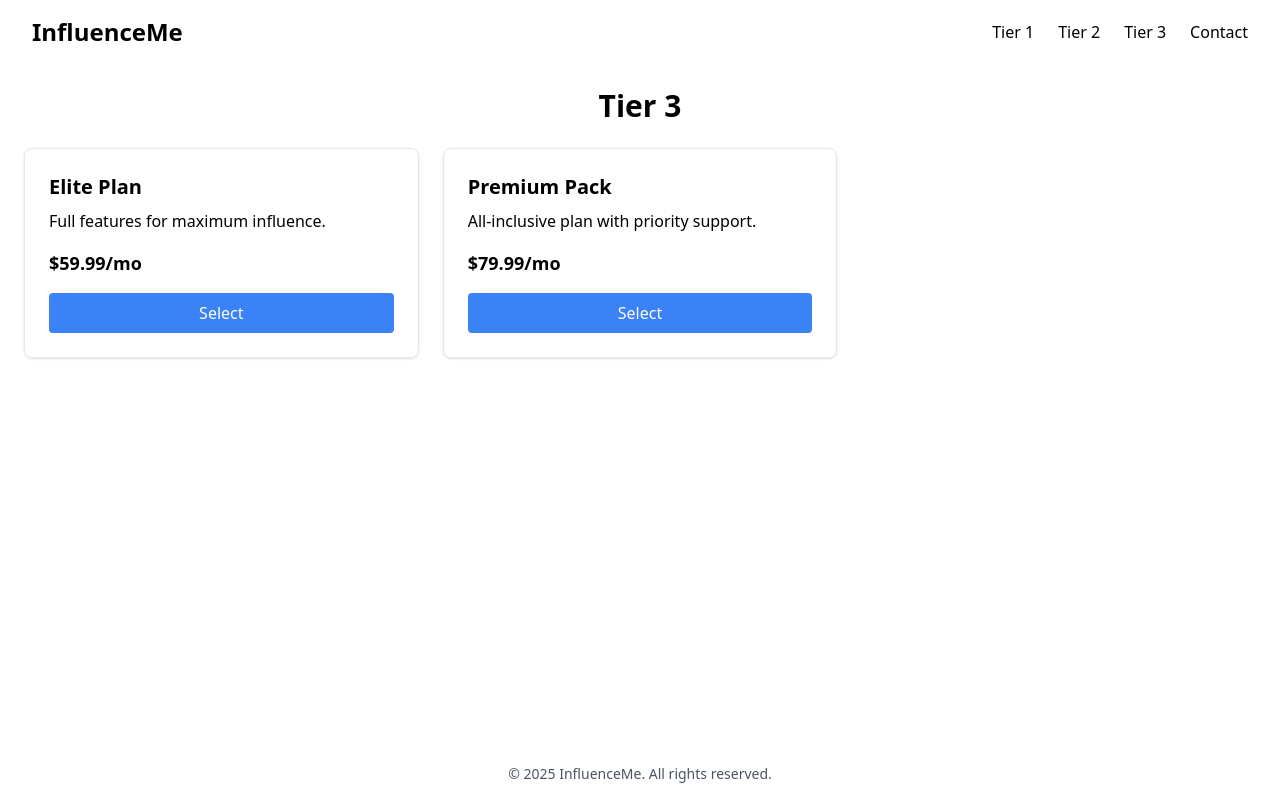
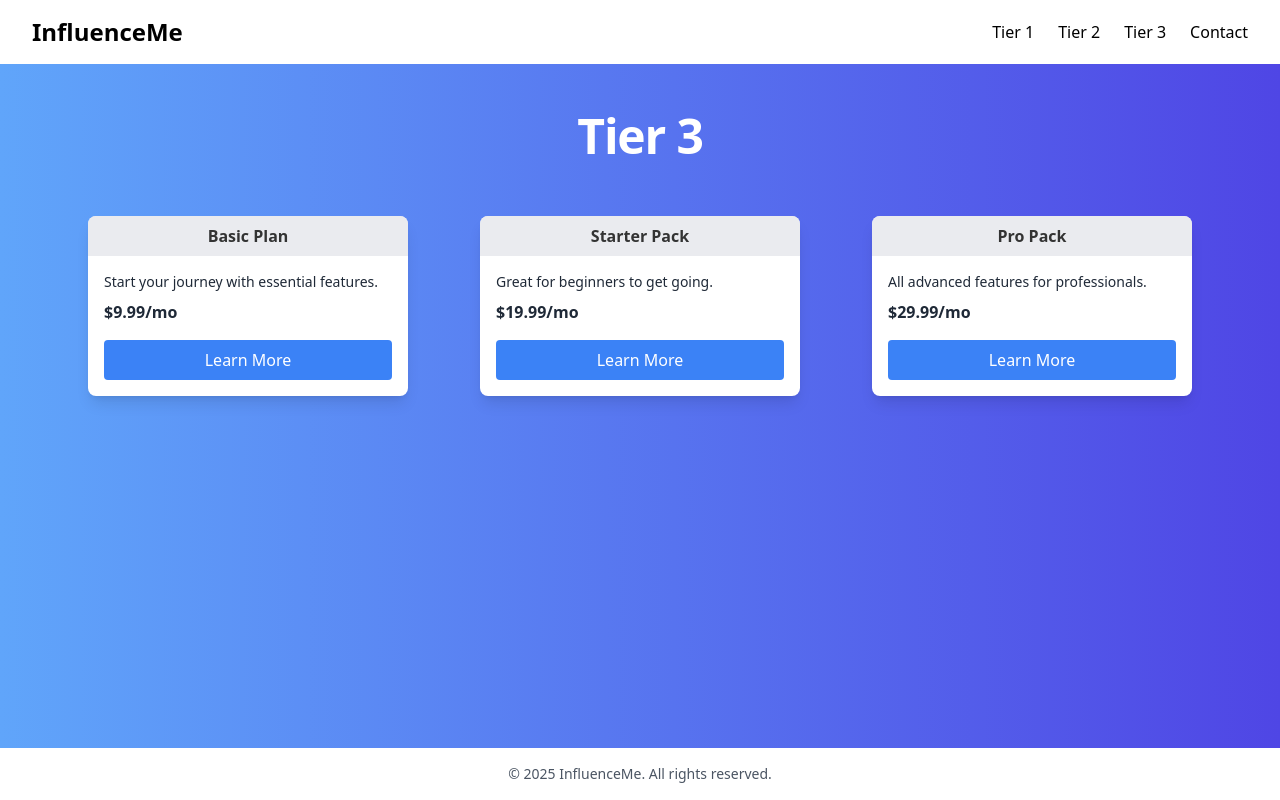
Before and after one commit to ReeceKeys/influencemeweb, a React (Create React App) app: page /tier3 in a window 1280 px wide. Built offline with nearby package versions, Linux system fonts and the light colour scheme.

Commit message:
a lot of work

```diff
--- a/src/components/TierCard.jsx
+++ b/src/components/TierCard.jsx
@@ -1,18 +1,50 @@
-// src/components/TierCard.jsx
-export default function TierCard({ title, description, price, link }) {
+import { useState } from 'react';
+import { motion, AnimatePresence } from 'framer-motion';
+
+export default function TierCard({ title, description, price, details }) {
+  const [expanded, setExpanded] = useState(false);
+
   return (
-    <div className="border rounded-lg p-6 shadow hover:shadow-lg transition flex flex-col justify-between">
-      <div>
-        <h2 className="text-xl font-bold mb-2">{title}</h2>
-        <p className="mb-4">{description}</p>
-        <p className="text-lg font-semibold mb-4">{price}</p>
+    <div className="bg-white text-gray-800 rounded-lg shadow-lg flex flex-col overflow-hidden w-full mb-8">
+      {/* Top label like Home.jsx */}
+      <div className="bg-gray-200 opacity-80 text-center py-1 sm:py-2 text-xs sm:text-sm md:text-base font-semibold text-black">
+        {title}
       </div>
-      <a
-        href={link}
-        className="bg-blue-500 text-white px-4 py-2 rounded hover:bg-blue-600 text-center"
-      >
-        Select
-      </a>
+      {/* Card content */}
+      <div className="flex flex-col p-4 justify-between">
+        <p className="text-sm">{description}</p>
+        <p className="font-semibold mt-2">{price}</p>
+
+        <button
+          onClick={() => setExpanded(!expanded)}
+          className="mt-4 py-2 px-4 bg-blue-500 text-white rounded hover:bg-blue-600 transition"
+        >
+          {expanded ? 'Close' : 'Learn More'}
+        </button>
+      </div>
+
+      {/* Expanded details */}
+      <AnimatePresence>
+        {expanded && (
+          <motion.div
+            initial={{ height: 0 }}
+            animate={{ height: '30vh' }}
+            exit={{ height: 0 }}
+            transition={{ duration: 0.5, ease: 'easeInOut' }}
+            className="overflow-hidden"
+          >
+            <motion.p
+              initial={{ opacity: 0 }}
+              animate={{ opacity: 1 }}
+              exit={{ opacity: 0 }}
+              transition={{ delay: 0.3, duration: 0.4 }}
+              className="p-4 border-t border-gray-300 text-gray-700"
+            >
+              {details}
+            </motion.p>
+          </motion.div>
+        )}
+      </AnimatePresence>
     </div>
   );
 }
--- a/src/pages/Contact.jsx
+++ b/src/pages/Contact.jsx
@@ -1,11 +1,31 @@
-// src/pages/Contact.jsx
-import ContactForm from '../components/ContactForm.jsx';
+import React, { useState, useEffect } from "react";
+import ContactForm from "../components/ContactForm.jsx";
 
 export default function Contact() {
+  const [loaded, setLoaded] = useState(false);
+
+  useEffect(() => {
+    const timeout = setTimeout(() => setLoaded(true), 50);
+    return () => clearTimeout(timeout);
+  }, []);
+
   return (
-    <div className="p-4 sm:p-6 md:p-8 text-center">
-      <h1 className="text-3xl font-bold mb-6">Contact Us</h1>
-      <ContactForm />
+    <div className="flex-1 flex-col bg-gradient-to-r from-blue-400 to-indigo-600 text-white">
+
+      {/* Header */}
+      <header
+        className={`text-center py-8 pb-12 transition-all duration-700 transform ${
+          loaded ? "opacity-100 translate-y-0" : "opacity-0 -translate-y-6"
+        }`}
+      >
+        <h1 className="text-3xl md:text-4xl font-extrabold">Contact Us</h1>
+      </header>
+
+      {/* Main content */}
+      <main className="flex-1 flex items-center justify-center px-4 sm:px-8 md:px-12">
+        <ContactForm />
+      </main>
+
     </div>
   );
 }
--- a/src/pages/Tier1.jsx
+++ b/src/pages/Tier1.jsx
@@ -1,23 +1,61 @@
-// Example: src/pages/Tier1.jsx
+import { useEffect, useState } from 'react';
 import TierCard from '../components/TierCard.jsx';
 
 export default function Tier1() {
+  const tierPlans = [
+    {
+      title: 'Basic Plan',
+      description: 'Start your journey with essential features.',
+      price: '$9.99/mo',
+      details: 'This plan includes the basics you need to get started and is perfect for beginners.',
+    },
+    {
+      title: 'Starter Pack',
+      description: 'Great for beginners to get going.',
+      price: '$19.99/mo',
+      details: 'The Starter Pack adds more advanced features and support, perfect for small teams.',
+    },
+    {
+      title: 'Pro Pack',
+      description: 'All advanced features for professionals.',
+      price: '$29.99/mo',
+      details: 'Pro Pack gives full access to all features, ideal for growing businesses and professionals.',
+    },
+  ];
+
+  const [loaded, setLoaded] = useState(false);
+
+  useEffect(() => {
+    const timeout = setTimeout(() => setLoaded(true), 50);
+    return () => clearTimeout(timeout);
+  }, []);
+
   return (
-    <div className="p-4 sm:p-6 md:p-8">
-      <h1 className="text-3xl font-bold mb-6 text-center">Tier 1</h1>
-      <div className="grid grid-cols-1 sm:grid-cols-2 lg:grid-cols-3 gap-6">
-        <TierCard
-          title="Basic Plan"
-          description="Start your journey with essential features."
-          price="$9.99/mo"
-          link="#"
-        />
-        <TierCard
-          title="Starter Pack"
-          description="Great for beginners to get going."
-          price="$19.99/mo"
-          link="#"
-        />
+    <div className="flex-1 flex flex-col items-center bg-gradient-to-r from-blue-400 to-indigo-600 text-white px-4 sm:px-8 md:px-12">
+
+      {/* Title animates moving down */}
+      <div className={`max-w-3xl mx-auto text-center transition-all duration-700 transform
+                      ${loaded ? 'opacity-100 translate-y-0' : 'opacity-0 -translate-y-6'}`}>
+        <h1 className="text-2xl md:text-4xl lg:text-5xl font-extrabold tracking-tight sm:mb-2 md:mb-6 pb-8 mt-12">
+          Tier 1
+        </h1>
+      </div>
+
+      {/* Cards animate moving up */}
+      <div
+        className={`grid grid-cols-1 sm:grid-cols-2 md:grid-cols-3 gap-6 w-full max-w-6xl justify-items-center transition-all duration-700 transform
+                      ${loaded ? 'opacity-100 translate-y-0' : 'opacity-0 translate-y-6'} sm:pb-12`}
+      >
+        {tierPlans.map((plan) => (
+          <div key={plan.title} className="w-full max-w-xs self-start">
+            <TierCard
+              title={plan.title}
+              description={plan.description}
+              price={plan.price}
+              details={plan.details}
+            />
+          </div>
+        ))}
       </div>
     </div>
   );
--- a/src/pages/Tier2.jsx
+++ b/src/pages/Tier2.jsx
@@ -1,22 +1,61 @@
-import TierCard from '../components/TierCard';
+import { useEffect, useState } from 'react';
+import TierCard from '../components/TierCard.jsx';
 
 export default function Tier2() {
+  const tierPlans = [
+    {
+      title: 'Basic Plan',
+      description: 'Start your journey with essential features.',
+      price: '$9.99/mo',
+      details: 'This plan includes the basics you need to get started and is perfect for beginners.',
+    },
+    {
+      title: 'Starter Pack',
+      description: 'Great for beginners to get going.',
+      price: '$19.99/mo',
+      details: 'The Starter Pack adds more advanced features and support, perfect for small teams.',
+    },
+    {
+      title: 'Pro Pack',
+      description: 'All advanced features for professionals.',
+      price: '$29.99/mo',
+      details: 'Pro Pack gives full access to all features, ideal for growing businesses and professionals.',
+    },
+  ];
+
+  const [loaded, setLoaded] = useState(false);
+
+  useEffect(() => {
+    const timeout = setTimeout(() => setLoaded(true), 50);
+    return () => clearTimeout(timeout);
+  }, []);
+
   return (
-    <div className="p-6">
-      <h1 className="text-3xl font-bold mb-6 text-center">Tier 2</h1>
-      <div className="grid grid-cols-1 sm:grid-cols-2 lg:grid-cols-3 gap-6">
-        <TierCard
-          title="Pro Plan"
-          description="Advanced tools for growing your influence."
-          price="$29.99/mo"
-          link="#"
-        />
-        <TierCard
-          title="Growth Pack"
-          description="Boost your strategy with extra features."
-          price="$39.99/mo"
-          link="#"
-        />
+    <div className="flex-1 flex flex-col items-center bg-gradient-to-r from-blue-400 to-indigo-600 text-white px-4 sm:px-8 md:px-12">
+
+      {/* Title animates moving down */}
+      <div className={`max-w-3xl mx-auto text-center transition-all duration-700 transform
+                      ${loaded ? 'opacity-100 translate-y-0' : 'opacity-0 -translate-y-6'}`}>
+        <h1 className="text-2xl md:text-4xl lg:text-5xl font-extrabold tracking-tight sm:mb-2 md:mb-6 pb-8 mt-12">
+          Tier 2
+        </h1>
+      </div>
+
+      {/* Cards animate moving up */}
+      <div
+        className={`grid grid-cols-1 sm:grid-cols-2 md:grid-cols-3 gap-6 w-full max-w-6xl justify-items-center transition-all duration-700 transform
+                      ${loaded ? 'opacity-100 translate-y-0' : 'opacity-0 translate-y-6'} sm:pb-12`}
+      >
+        {tierPlans.map((plan) => (
+          <div key={plan.title} className="w-full max-w-xs self-start">
+            <TierCard
+              title={plan.title}
+              description={plan.description}
+              price={plan.price}
+              details={plan.details}
+            />
+          </div>
+        ))}
       </div>
     </div>
   );
--- a/src/pages/Tier3.jsx
+++ b/src/pages/Tier3.jsx
@@ -1,22 +1,61 @@
-import TierCard from '../components/TierCard';
+import { useEffect, useState } from 'react';
+import TierCard from '../components/TierCard.jsx';
 
 export default function Tier3() {
+  const tierPlans = [
+    {
+      title: 'Basic Plan',
+      description: 'Start your journey with essential features.',
+      price: '$9.99/mo',
+      details: 'This plan includes the basics you need to get started and is perfect for beginners.',
+    },
+    {
+      title: 'Starter Pack',
+      description: 'Great for beginners to get going.',
+      price: '$19.99/mo',
+      details: 'The Starter Pack adds more advanced features and support, perfect for small teams.',
+    },
+    {
+      title: 'Pro Pack',
+      description: 'All advanced features for professionals.',
+      price: '$29.99/mo',
+      details: 'Pro Pack gives full access to all features, ideal for growing businesses and professionals.',
+    },
+  ];
+
+  const [loaded, setLoaded] = useState(false);
+
+  useEffect(() => {
+    const timeout = setTimeout(() => setLoaded(true), 50);
+    return () => clearTimeout(timeout);
+  }, []);
+
   return (
-    <div className="p-6">
-      <h1 className="text-3xl font-bold mb-6 text-center">Tier 3</h1>
-      <div className="grid grid-cols-1 sm:grid-cols-2 lg:grid-cols-3 gap-6">
-        <TierCard
-          title="Elite Plan"
-          description="Full features for maximum influence."
-          price="$59.99/mo"
-          link="#"
-        />
-        <TierCard
-          title="Premium Pack"
-          description="All-inclusive plan with priority support."
-          price="$79.99/mo"
-          link="#"
-        />
+    <div className="flex-1 flex flex-col items-center bg-gradient-to-r from-blue-400 to-indigo-600 text-white px-4 sm:px-8 md:px-12">
+
+      {/* Title animates moving down */}
+      <div className={`max-w-3xl mx-auto text-center transition-all duration-700 transform
+                      ${loaded ? 'opacity-100 translate-y-0' : 'opacity-0 -translate-y-6'}`}>
+        <h1 className="text-2xl md:text-4xl lg:text-5xl font-extrabold tracking-tight sm:mb-2 md:mb-6 pb-8 mt-12">
+          Tier 3
+        </h1>
+      </div>
+
+      {/* Cards animate moving up */}
+      <div
+        className={`grid grid-cols-1 sm:grid-cols-2 md:grid-cols-3 gap-6 w-full max-w-6xl justify-items-center transition-all duration-700 transform
+                      ${loaded ? 'opacity-100 translate-y-0' : 'opacity-0 translate-y-6'} sm:pb-12`}
+      >
+        {tierPlans.map((plan) => (
+          <div key={plan.title} className="w-full max-w-xs self-start">
+            <TierCard
+              title={plan.title}
+              description={plan.description}
+              price={plan.price}
+              details={plan.details}
+            />
+          </div>
+        ))}
       </div>
     </div>
   );
```
Also changed, not shown: src/components/ContactForm.jsx (+78 -27 lines).
